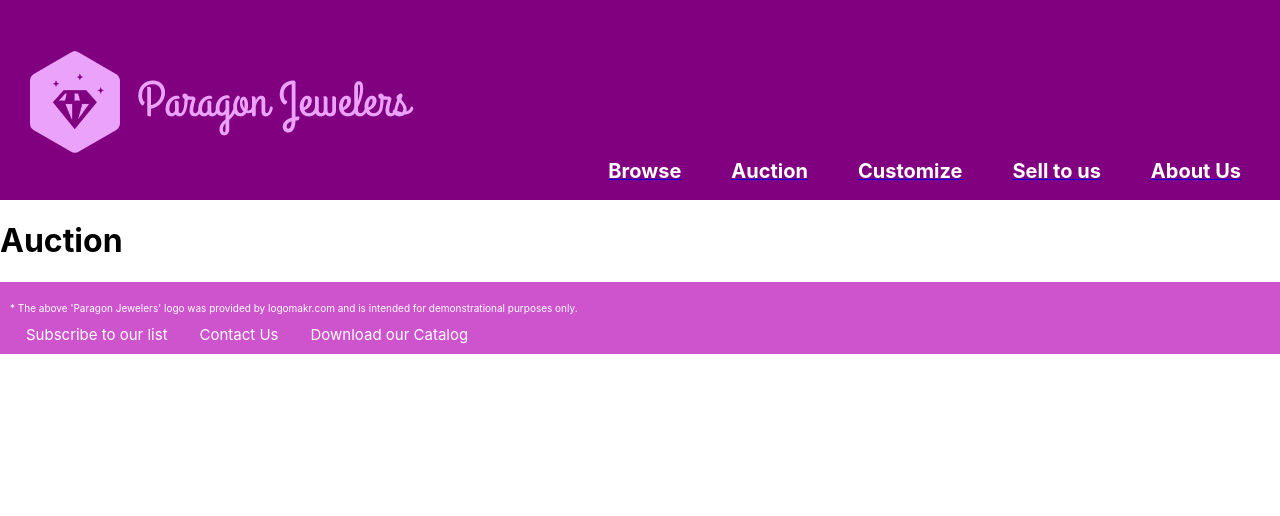
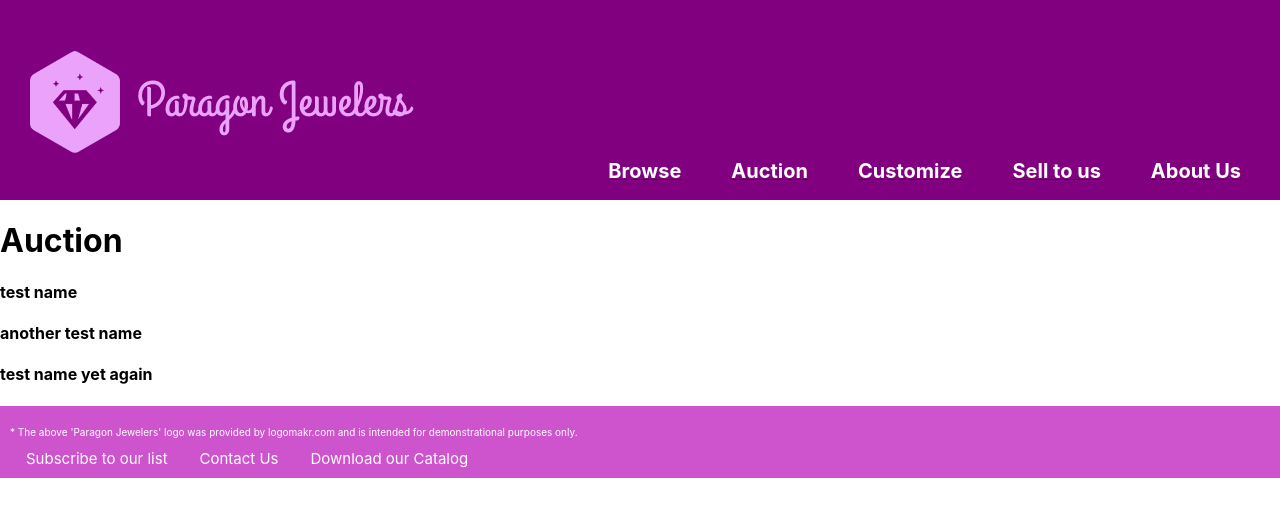
Before and after one commit to NaumanSir/paragon_jewelers, a React (Create React App) app: page /auction in a window 1280 px wide. Shown: the top 516 px of the page. Built offline with nearby package versions, Linux system fonts and the light colour scheme; what google-maps-react would draw is missing.

Commit message:
Mapped AuctionItems data onto <Auction /> component.

```diff
--- a/src/components/Auction.js
+++ b/src/components/Auction.js
@@ -1,4 +1,5 @@
 import React from "react"
+import AuctionItems from "../AuctionItems"
 
 class Auction extends React.Component {
     // constructor() {
@@ -6,9 +7,19 @@ class Auction extends React.Component {
     //     this.state = {}
     // }
     render() {
+
+        const items = AuctionItems.map(item => {
+            return (
+                <div>
+                    <h4>{item.name}</h4>
+                </div>
+            )
+        })
+
         return (
             <div>
                 <h1>Auction</h1>
+                {items}
             </div>
         )
     }
```
